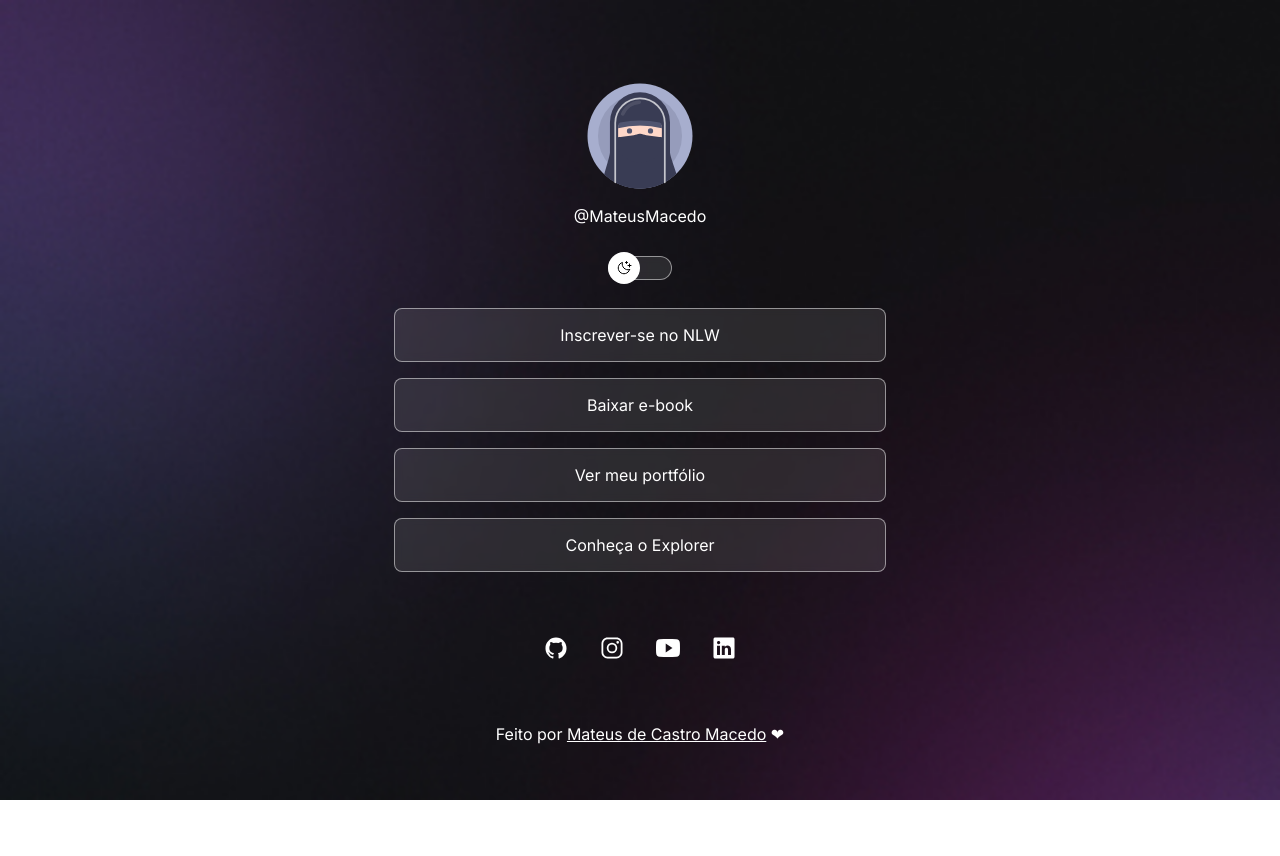
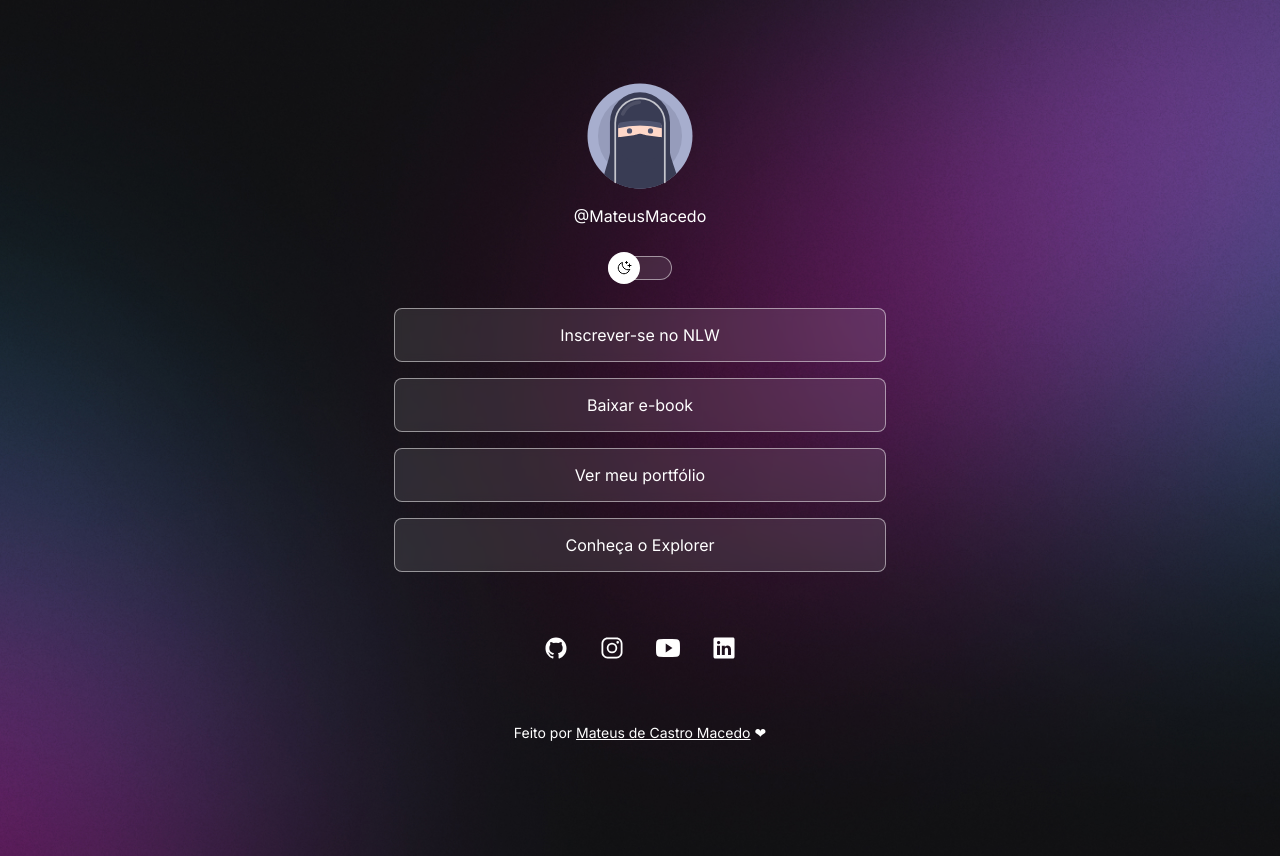
Before and after one commit to macedocmateus/dev-link-template, a plain HTML site: page index.html in a window 1280 px wide. Before the commit the page ends 800 px from the top, so only its background shows below. Drawn offline with nearby package versions, Linux system fonts and the light colour scheme.

Commit message:
add media query

```diff
--- a/style.css
+++ b/style.css
@@ -31,6 +31,7 @@ body * {
 
 body {
   background: var(--bg-url) no-repeat top center/cover;
+  height: 100vh;
 }
 
 .container {
@@ -127,4 +128,15 @@ ul li a:hover {
 footer {
   padding: 24px 0;
   text-align: center;
+  font-size: 14px;
 } /*# sourceMappingURL=style.css.map */
+
+@media (min-width: 700px) {
+  :root {
+    --bg-url: url(./Assets/bg-desktop.jpg);
+  }
+
+  .light {
+    --bg-url: url(./Assets/bg-desktop-light.jpg);
+  }
+}
```
